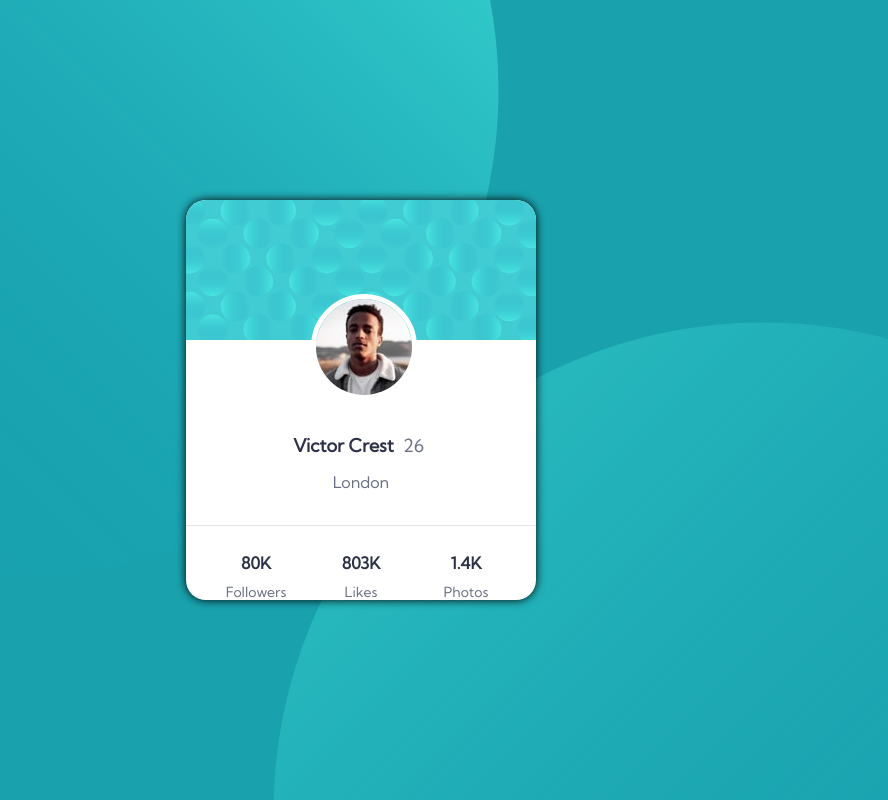
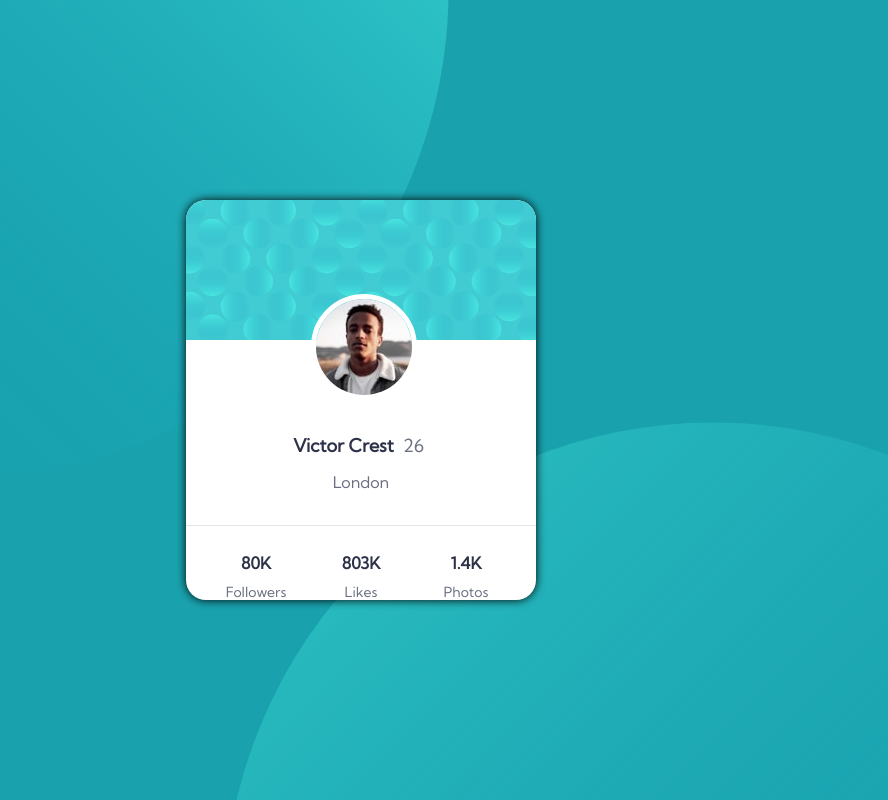
Before and after one commit to NiteshDhawan/Profile-Card-Challenge, a plain HTML site: page index.html in a window 1280 px wide. Shown: the whole page, without its empty margins (279-1167 px from the left). Drawn offline with Linux system fonts and the light colour scheme.

Commit message:
Update style.css

```diff
--- a/style.css
+++ b/style.css
@@ -7,13 +7,13 @@ body {
 
 .top {
   position: fixed;
-  top: -400px;
-  left: -200px;
+  top: -500px;
+  left: -250px;
 }
 .bottom {
   position: fixed;
-  bottom: -500px;
-  right: -250px;
+  bottom: -600px;
+  right: -200px;
 }
 .centre-card {
   position: absolute;
```
